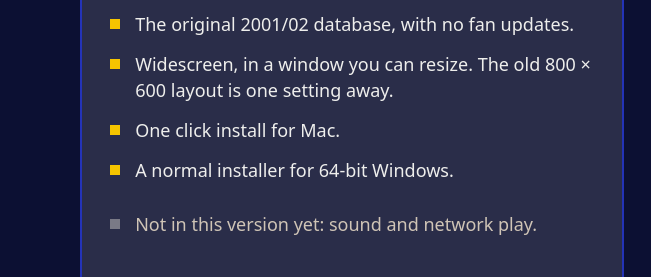
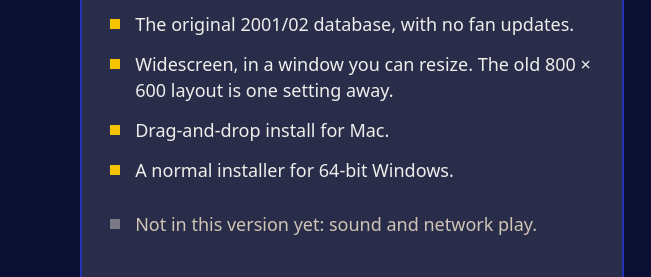
Before and after one commit to nunofaria007/cm0102-bosman-edition, a plain HTML site: page site/index.html in a window 1280 px wide. Shown: the part 1269-1546 px from the top of the page, 0-651 px from the left. Drawn offline with Linux system fonts and the light colour scheme; no server answers; a web font is replaced by a local one.

Commit message:
Site: drag-and-drop install for Mac
Co-Authored-By: Claude Opus 5.5 <noreply@anthropic.com>

```diff
--- a/site/index.html
+++ b/site/index.html
@@ -250,7 +250,7 @@ a { color: inherit; }
           <li>The whole game at version 3.9.68.</li>
           <li>The original 2001/02 database, with no fan updates.</li>
           <li>Widescreen, in a window you can resize. The old 800 × 600 layout is one setting away.</li>
-          <li>One click install for Mac.</li>
+          <li>Drag-and-drop install for Mac.</li>
           <li>A normal installer for 64-bit Windows.</li>
         </ul>
         <ul class="later">
```
